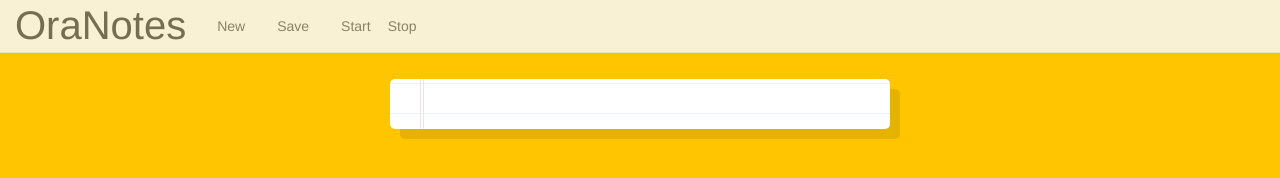
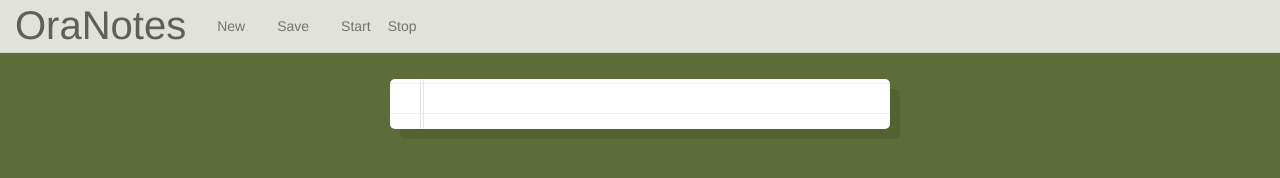
Before and after one commit to alexwaweru/OralNotes, a website: page index.html in a window 1280 px wide. Drawn offline with nearby package versions, Linux system fonts and the light colour scheme.

Commit message:
changed background color

```diff
--- a/index.html
+++ b/index.html
@@ -110,7 +110,7 @@
     }
 
     body {
-      background:#ffc600;
+      background:#5d6d39;
       font-family: 'helvetica neue';
       font-weight: 200;
       font-size: 20px;
```
